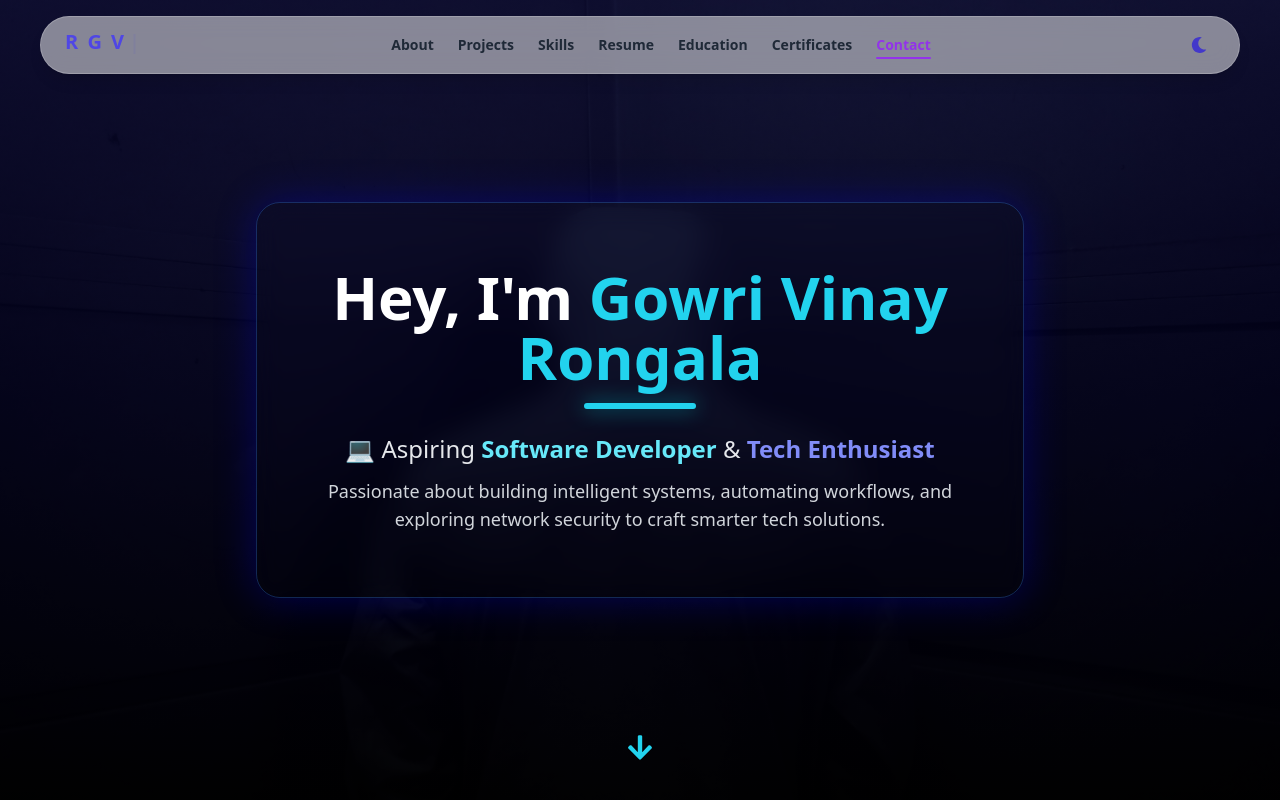
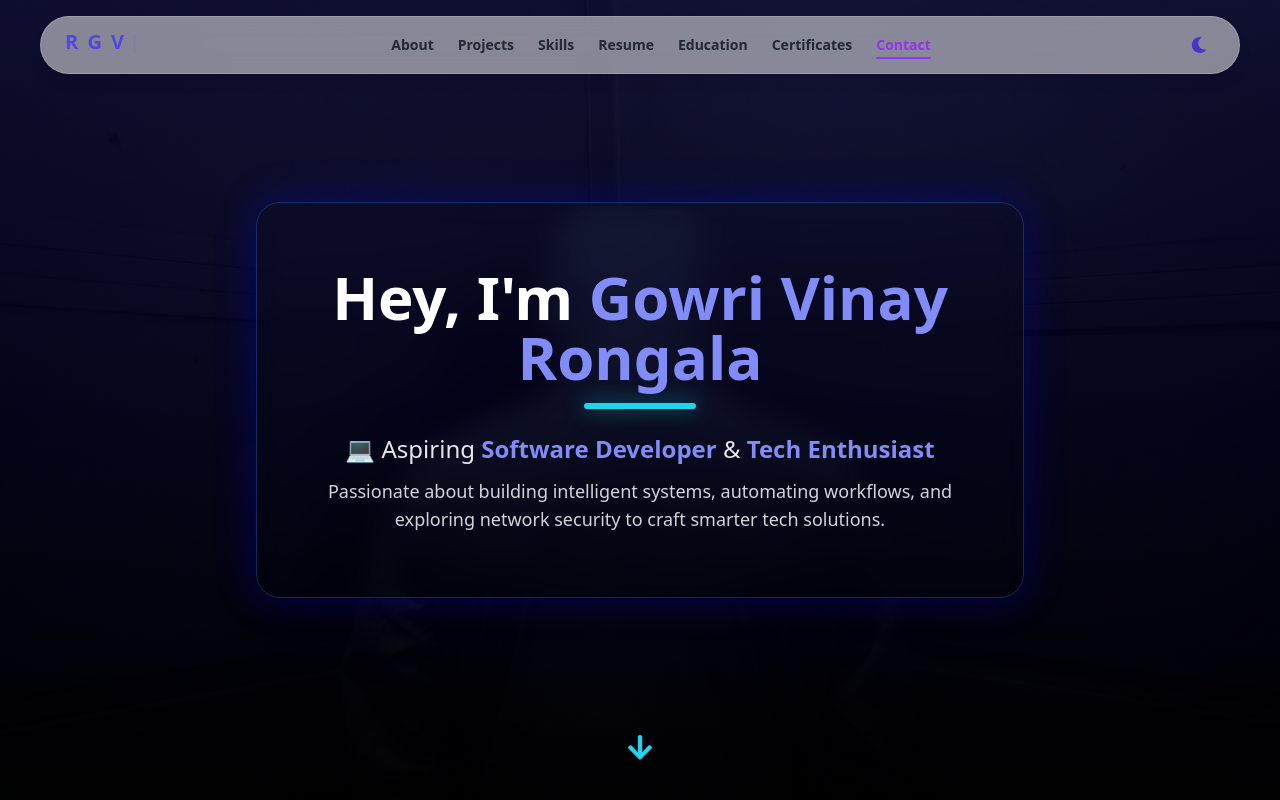
Before and after one commit to 160904160805/my-personal-portfolio, a React (Vite) app: page / in a window 1280 px wide. Shown: the top 800 px of the page. Built offline with nearby package versions, Linux system fonts and the light colour scheme; the HTML template or start-up script is replaced by a standard one.

Commit message:
Update Hero.jsx
changed the color of the name

```diff
--- a/src/components/Hero.jsx
+++ b/src/components/Hero.jsx
@@ -26,7 +26,7 @@ const Hero = () => {
           animate={{ opacity: 1, y: 0 }}
           transition={{ delay: 0.3 }}
         >
-          Hey, I'm <span className="text-cyan-400">Gowri Vinay Rongala</span>
+          Hey, I'm <span className="text-indigo-400">Gowri Vinay Rongala</span>
         </motion.h1>
 
         <div className="w-28 h-1.5 bg-cyan-400 mx-auto mb-6 rounded-full shadow-[0_0_20px_rgba(0,255,255,0.5)]" />
@@ -37,7 +37,7 @@ const Hero = () => {
           animate={{ opacity: 1, y: 0 }}
           transition={{ delay: 0.6 }}
         >
-          💻 Aspiring <span className="text-cyan-300 font-semibold">Software Developer</span> &{' '}
+          💻 Aspiring <span className="text-indigo-400 font-semibold">Software Developer</span> &{' '}
           <span className="text-indigo-400 font-semibold">Tech Enthusiast</span>
         </motion.p>
 
```
